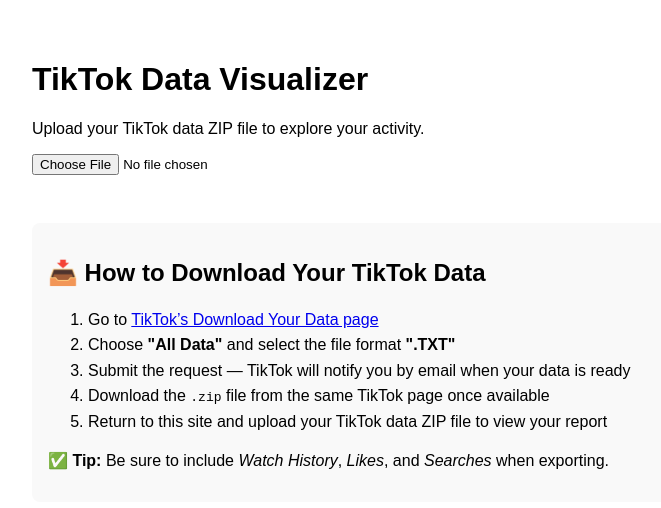
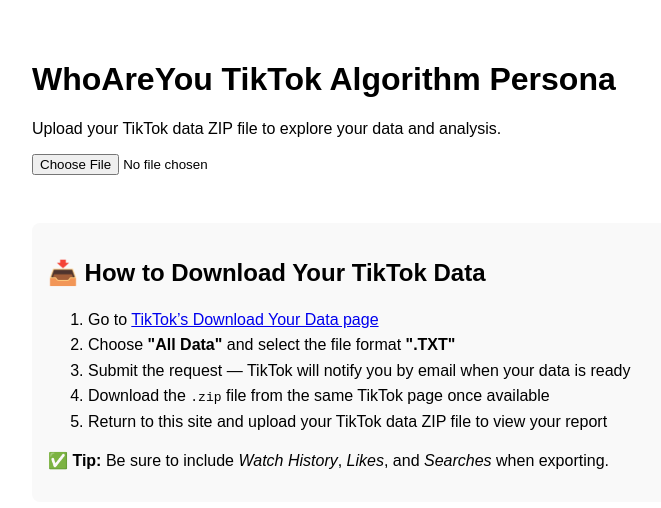
Before and after one commit to RemoteTech/whoareyou-visualizer, a React (Create React App) app: page / in a window 1280 px wide. Shown: the top 508 px of the page, without its empty margins (8-669 px from the left). Built offline with nearby package versions, Linux system fonts and the light colour scheme.

Commit message:
code update

```diff
--- a/src/pages/Home.jsx
+++ b/src/pages/Home.jsx
@@ -16,8 +16,8 @@
 
   return (
     <div style={{ padding: '2rem', fontFamily: 'Arial, sans-serif' }}>
-      <h1>TikTok Data Visualizer</h1>
-      <p>Upload your TikTok data ZIP file to explore your activity.</p>
+      <h1>WhoAreYou TikTok Algorithm Persona</h1>
+      <p>Upload your TikTok data ZIP file to explore your data and analysis.</p>
       <input type="file" accept=".zip" onChange={handleUpload} />
       <section style={{ marginTop: '3rem', padding: '1rem', backgroundColor: '#f9f9f9', borderRadius: '8px' }}>
         <h2>📥 How to Download Your TikTok Data</h2>
```
